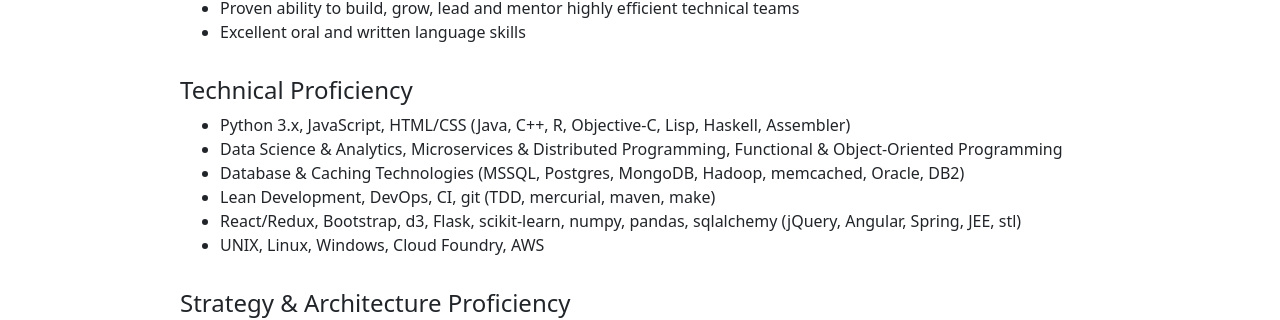
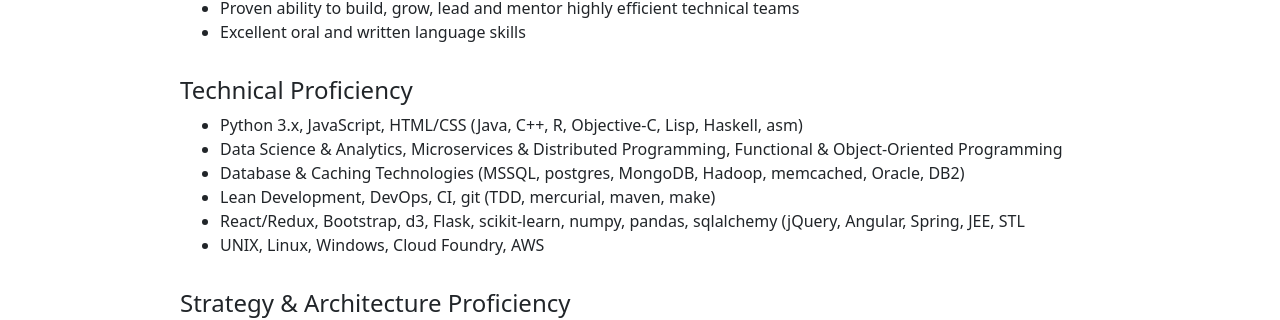
Before and after one commit to mavram/mavram.github.io, a Jekyll site: the page built from experience.html, in a window 1280 px wide. Shown: the part 585-905 px from the top of the page. Built offline with Jekyll 4.4.1, drawn with Linux system fonts in a browser that asks for light colours.

Commit message:
Minor edits

```diff
--- a/experience.html
+++ b/experience.html
@@ -50,11 +50,11 @@
 
             <p class="h4 pt-3">Technical Proficiency</p>
             <ul>
-                <li >Python 3.x, JavaScript, HTML/CSS (Java, C++, R, Objective-C, Lisp, Haskell, Assembler)</li>
+                <li >Python 3.x, JavaScript, HTML/CSS (Java, C++, R, Objective-C, Lisp, Haskell, asm)</li>
                 <li >Data Science &amp; Analytics, Microservices &amp; Distributed Programming, Functional &amp; Object-Oriented Programming</li>
-                <li >Database &amp; Caching Technologies (MSSQL, Postgres, MongoDB, Hadoop, memcached, Oracle, DB2)</li>
+                <li >Database &amp; Caching Technologies (MSSQL, postgres, MongoDB, Hadoop, memcached, Oracle, DB2)</li>
                 <li >Lean Development, DevOps, CI, git (TDD, mercurial, maven, make)</li>
-                <li >React/Redux, Bootstrap, d3, Flask, scikit-learn, numpy, pandas, sqlalchemy (jQuery, Angular, Spring, JEE, stl)</li>
+                <li >React/Redux, Bootstrap, d3, Flask, scikit-learn, numpy, pandas, sqlalchemy (jQuery, Angular, Spring, JEE, STL</li>
                 <li >UNIX, Linux, Windows, Cloud Foundry, AWS</li>
             </ul>
 
```
